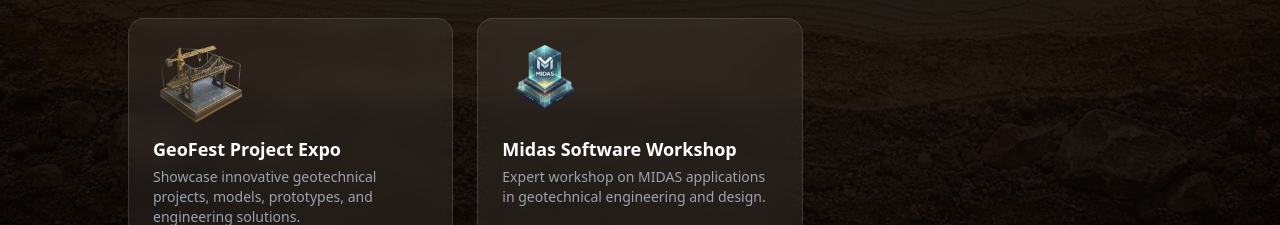
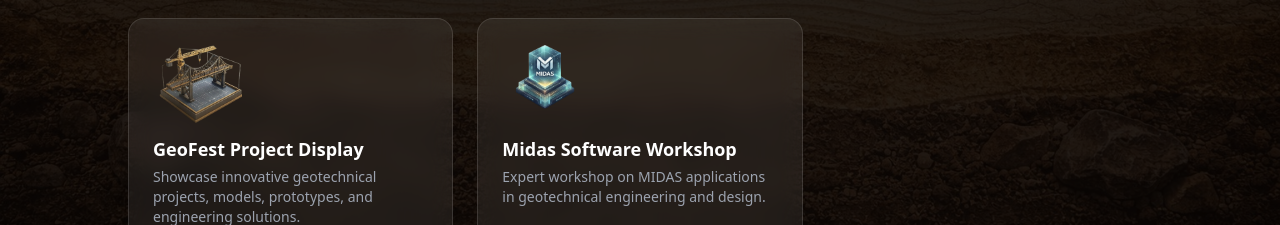
Before and after one commit to akankshakarhad/event_management_with_payment_gateway, a React (Vite) app in the folder frontend/: page / in a window 1280 px wide. Shown: the part 2320-2545 px from the top of the page. Built offline with nearby package versions, Linux system fonts and the light colour scheme; the HTML template or start-up script is replaced by a standard one.

Commit message:
UI Changes added

```diff
--- a/frontend/src/pages/EventsPage.jsx
+++ b/frontend/src/pages/EventsPage.jsx
@@ -7,8 +7,8 @@
 const TITLE_MAP = {
   'Quiz Competition':             'GeoFest Arena Quiz',
   'Geotalk (Paper Presentation)': 'GeoTalk',
-  'Project Display':              'GeoFest Project Expo',
-  'Project Display Competition':  'GeoFest Project Expo',
+  'Project Display':              'GeoFest Project Display',
+  'Project Display Competition':  'GeoFest Project Display',
   'MIDAS Workshop':               'Midas Software Workshop',
 };
 const normalizeTitle = (title) => TITLE_MAP[title] || title;
@@ -17,7 +17,7 @@
   'GeoFest Arena Quiz':      '/Logos_Events/Quiz.png',
   'GeoTalk':                 '/Logos_Events/GeoTalk.png',
   'Connecting the Dots':     '/Logos_Events/Connecting.png',
-  'GeoFest Project Expo':    '/Logos_Events/Project.png',
+  'GeoFest Project Display':    '/Logos_Events/Project.png',
   'Midas Software Workshop': '/Logos_Events/Midas.png',
 };
 const getLogo = (title) => EVENT_LOGOS[normalizeTitle(title)] || null;
--- a/frontend/src/pages/LandingPage.jsx
+++ b/frontend/src/pages/LandingPage.jsx
@@ -72,7 +72,7 @@
   { logo: '/Logos_Events/Quiz.png',       title: 'GeoFest Arena Quiz',    price: 199, members: 'Upto 2 members',   desc: 'Technical quiz testing geotechnical knowledge, speed, accuracy, and analytical thinking.' },
   { logo: '/Logos_Events/Connecting.png', title: 'Connecting the Dots',   price: 199, members: 'Upto 3 members',   desc: 'Solve real-world geotechnical problems by connecting multi-disciplinary concepts.' },
   { logo: '/Logos_Events/GeoTalk.png',    title: 'GeoTalk',               price: 199, members: 'Upto 2 members',   desc: 'Present your research paper or innovative idea in geotechnical / civil engineering.' },
-  { logo: '/Logos_Events/Project.png',    title: 'GeoFest Project Expo',  price: 199, members: 'Exactly 4 members', desc: 'Showcase innovative geotechnical projects, models, prototypes, and engineering solutions.' },
+  { logo: '/Logos_Events/Project.png',    title: 'GeoFest Project Display',  price: 199, members: 'Exactly 4 members', desc: 'Showcase innovative geotechnical projects, models, prototypes, and engineering solutions.' },
   { logo: '/Logos_Events/Midas.png',      title: 'Midas Software Workshop', price: 199, members: 'Individual only', desc: 'Expert workshop on MIDAS applications in geotechnical engineering and design.' },
 ];
 
@@ -94,7 +94,7 @@
       { time: '01:30 PM – 04:00 PM', label: 'GeoFest Arena Quiz & Midas Software Workshop' },
       { time: '04:00 PM – 04:20 PM', label: 'Refreshment Break' },
       { time: '04:20 PM – 05:00 PM', label: 'Project Evaluation' },
-      { time: '09:30 AM – 05:00 PM', label: 'GeoFest Project Expo (Whole Day)' },
+      { time: '09:30 AM – 05:00 PM', label: 'GeoFest Project Display (Whole Day)' },
     ],
   },
   {
@@ -106,7 +106,7 @@
       { time: '01:30 PM – 04:00 PM', label: 'Final Round: Connecting the Dots & GeoTalk' },
       { time: '04:00 PM – 04:20 PM', label: 'Refreshment Break' },
       { time: '04:20 PM – 05:00 PM', label: 'Valedictory Function' },
-      { time: '09:30 AM – 05:00 PM', label: 'GeoFest Project Expo (Whole Day)' },
+      { time: '09:30 AM – 05:00 PM', label: 'GeoFest Project Display (Whole Day)' },
     ],
   },
 ];
--- a/frontend/src/pages/RegisterPage.jsx
+++ b/frontend/src/pages/RegisterPage.jsx
@@ -8,8 +8,8 @@
 const TITLE_MAP = {
   'Quiz Competition':             'GeoFest Arena Quiz',
   'Geotalk (Paper Presentation)': 'GeoTalk',
-  'Project Display':              'GeoFest Project Expo',
-  'Project Display Competition':  'GeoFest Project Expo',
+  'Project Display':              'GeoFest Project Display',
+  'Project Display Competition':  'GeoFest Project Display',
   'MIDAS Workshop':               'Midas Software Workshop',
 };
 const norm = (t) => TITLE_MAP[t] || t;
@@ -18,7 +18,7 @@
   'GeoFest Arena Quiz':      '/Logos_Events/Quiz.png',
   'GeoTalk':                 '/Logos_Events/GeoTalk.png',
   'Connecting the Dots':     '/Logos_Events/Connecting.png',
-  'GeoFest Project Expo':    '/Logos_Events/Project.png',
+  'GeoFest Project Display':    '/Logos_Events/Project.png',
   'Midas Software Workshop': '/Logos_Events/Midas.png',
 };
 const getLogo = (t) => EVENT_LOGOS[norm(t)] || null;
@@ -191,7 +191,7 @@
   const maxAllowed    = selectedEvent?.max_members ?? 4;
   const conflictTitle = selectedEvent ? getConflict(selectedEvent.title) : null;
   const totalPrice    = selectedEvent
-    ? parseFloat(selectedEvent.price) * members.length
+    ? parseFloat(selectedEvent.price)
     : 0;
 
   const closeModal = () => { setSelEv(null); setReg(false); setUserIds(null); };
@@ -335,7 +335,7 @@
                     <p className="text-[11px] text-gray-400">
                       {maxAllowed === 1 ? 'Individual only' : `Upto ${maxAllowed} participants`}
                       <span className="mx-1.5 text-gray-600">·</span>
-                      <span className="text-amber-400 font-semibold">₹{selectedEvent.price} / person</span>
+                      <span className="text-amber-400 font-semibold">₹{selectedEvent.price} flat fee</span>
                     </p>
                   </div>
                   <button onClick={closeModal}
@@ -388,7 +388,7 @@
                         <div>
                           <p className="text-xs text-gray-500 mb-0.5">Registration Amount</p>
                           <p className="text-sm text-gray-400">
-                            {members.length} participant{members.length > 1 ? 's' : ''} × ₹{selectedEvent.price}
+                            {members.length} participant{members.length > 1 ? 's' : ''}
                           </p>
                         </div>
                         <div className="text-right">
```
